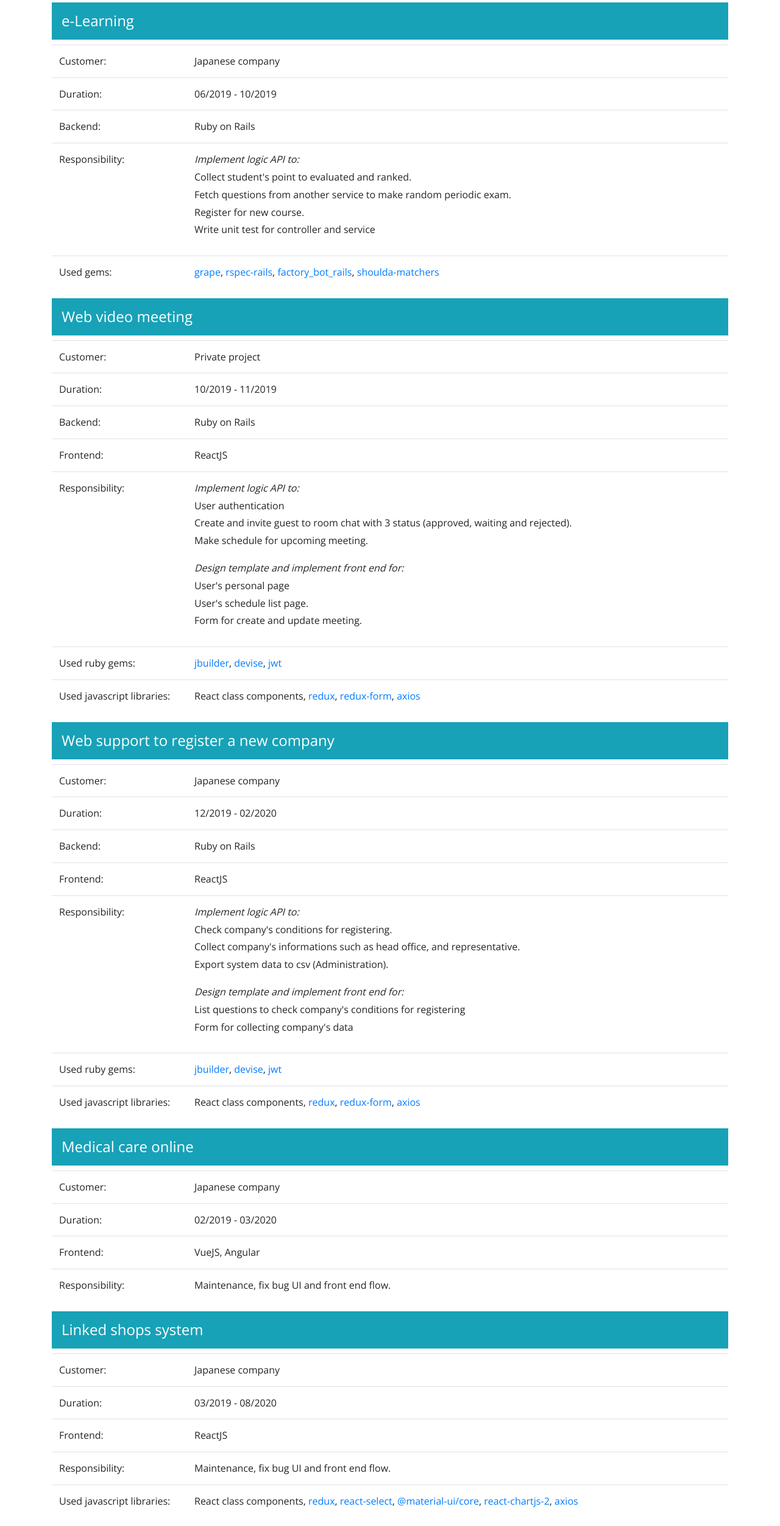
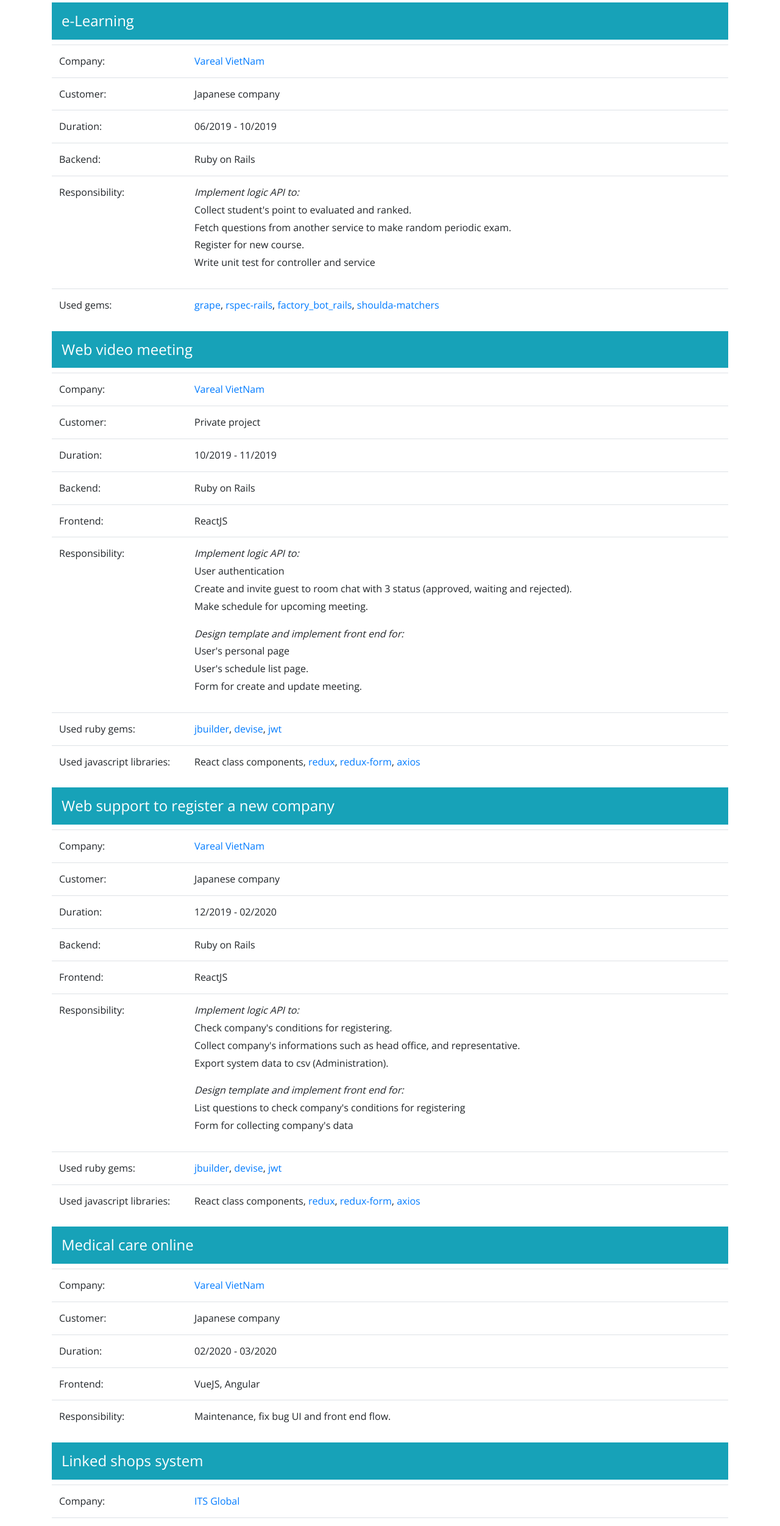
Before and after one commit to canhdinh/dinhnc, a plain HTML site: page index.html in a window 1280 px wide. Shown: the part 1160-3662 px from the top of the page at 61% size. Drawn offline with nearby package versions, Linux system fonts and the light colour scheme.

Commit message:
Update index.html

```diff
--- a/index.html
+++ b/index.html
@@ -73,6 +73,11 @@
         </colgroup>
         <tbody>
           <tr>
+            <td>Company:</td>
+            <td><a href="https://www.vareal.vn/vn/">Vareal VietNam</a></td>
+          </tr>
+
+          <tr>
             <td>Customer:</td>
             <td>Japanese company</td>
           </tr>
@@ -120,6 +125,10 @@
           <col>
         </colgroup>
         <tbody>
+          <tr>
+            <td>Company:</td>
+            <td><a href="https://www.vareal.vn/vn/">Vareal VietNam</a></td>
+          </tr>
           <tr>
             <td>Customer:</td>
             <td>Private project</td>
@@ -189,6 +198,10 @@
         </colgroup>
         <tbody>
           <tr>
+            <td>Company:</td>
+            <td><a href="https://www.vareal.vn/vn/">Vareal VietNam</a></td>
+          </tr>
+          <tr>
             <td>Customer:</td>
             <td>Japanese company</td>
           </tr>
@@ -256,13 +269,17 @@
         </colgroup>
         <tbody>
           <tr>
+            <td>Company:</td>
+            <td><a href="https://www.vareal.vn/vn/">Vareal VietNam</a></td>
+          </tr>
+          <tr>
             <td>Customer:</td>
             <td>Japanese company</td>
           </tr>
 
           <tr>
             <td>Duration:</td>
-            <td>02/2019 - 03/2020</td>
+            <td>02/2020 - 03/2020</td>
           </tr>
 
           <tr>
@@ -286,13 +303,17 @@
         </colgroup>
         <tbody>
           <tr>
+            <td>Company:</td>
+            <td><a href="https://its-global.vn/ja/homepage/">ITS Global</a></td>
+          </tr>
+          <tr>
             <td>Customer:</td>
             <td>Japanese company</td>
           </tr>
 
           <tr>
             <td>Duration:</td>
-            <td>03/2019 - 08/2020</td>
+            <td>03/2020 - 08/2020</td>
           </tr>
 
           <tr>
@@ -328,13 +349,17 @@
         </colgroup>
         <tbody>
           <tr>
+            <td>Company:</td>
+            <td><a href="https://its-global.vn/ja/homepage/">ITS Global</a></td>
+          </tr>
+          <tr>
             <td>Customer:</td>
             <td>Japanese company</td>
           </tr>
 
           <tr>
             <td>Duration:</td>
-            <td>04/2019 - 06/2020</td>
+            <td>04/2020 - 06/2020</td>
           </tr>
 
           <tr>
@@ -372,13 +397,18 @@
         </colgroup>
         <tbody>
           <tr>
+            <td>Company:</td>
+            <td><a href="https://its-global.vn/ja/homepage/">ITS Global</a></td>
+          </tr>
+
+          <tr>
             <td>Customer:</td>
             <td>Japanese company</td>
           </tr>
 
           <tr>
             <td>Duration:</td>
-            <td>08/2019 - 10/2020</td>
+            <td>08/2020 - 10/2020</td>
           </tr>
 
           <tr>
@@ -423,13 +453,18 @@
         </colgroup>
         <tbody>
           <tr>
+            <td>Company:</td>
+            <td><a href="https://its-global.vn/ja/homepage/">ITS Global</a></td>
+          </tr>
+
+          <tr>
             <td>Customer:</td>
             <td>Japanese company</td>
           </tr>
 
           <tr>
             <td>Duration:</td>
-            <td>09/2019 up to now</td>
+            <td>09/2020 up to now</td>
           </tr>
 
           <tr>
@@ -473,13 +508,18 @@
         </colgroup>
         <tbody>
           <tr>
+            <td>Company:</td>
+            <td><a href="https://its-global.vn/ja/homepage/">ITS Global</a></td>
+          </tr>
+
+          <tr>
             <td>Customer:</td>
             <td>Japanese company</td>
           </tr>
 
           <tr>
             <td>Duration:</td>
-            <td>10/2019 up to now</td>
+            <td>10/2020 up to now</td>
           </tr>
 
           <tr>
```
